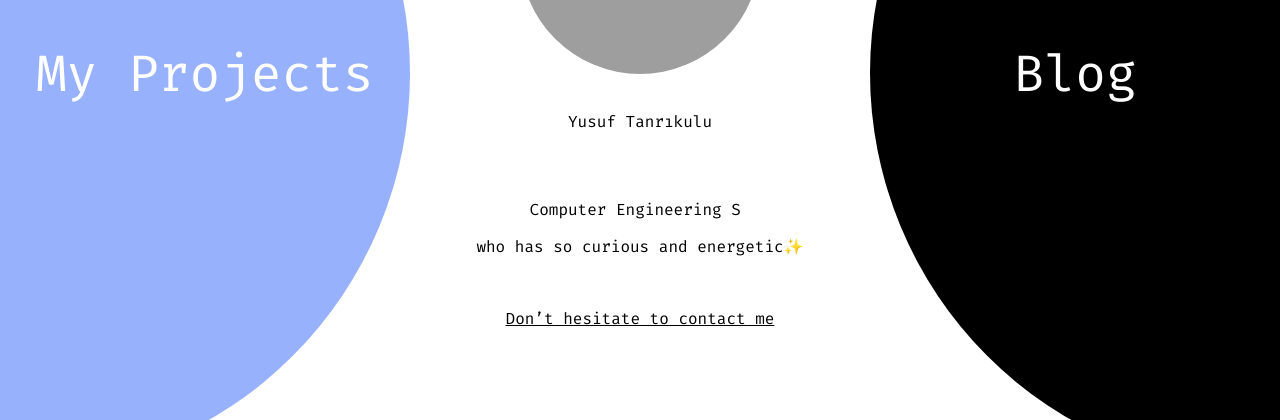
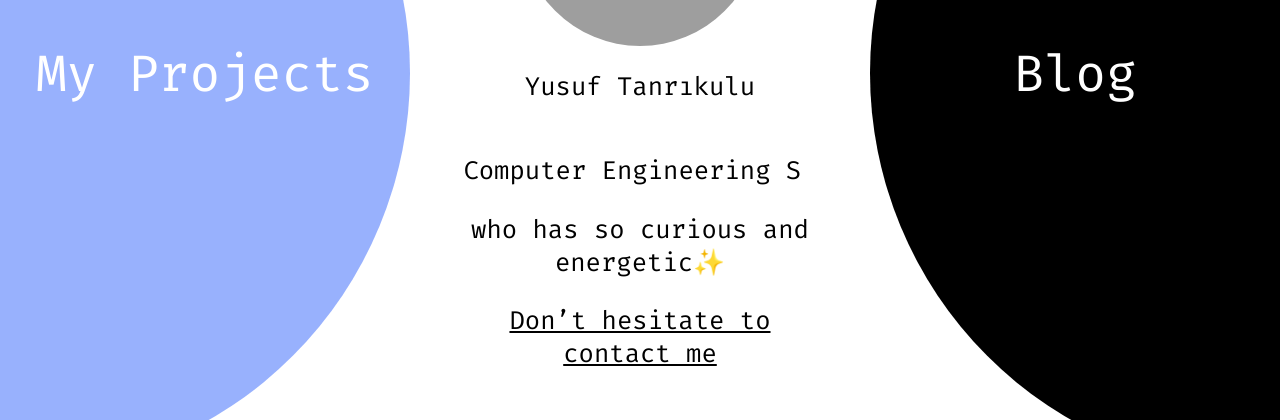
Before and after one commit to yusufdeepwork/my-portfolio-nextjs, a Next.js app: page / in a window 1280 px wide. Shown: the part 327-747 px from the top of the page. Built offline with nearby package versions, Linux system fonts and the light colour scheme; grey boxes are pictures that could not be loaded.

Commit message:
increase profile font-size

```diff
--- a/styles/Home.module.scss
+++ b/styles/Home.module.scss
@@ -80,17 +80,18 @@
     }
   }
   text{
-    margin-top: 1vw;
+
     width: 28vw;
-    margin-bottom: 3vw;
+    margin-bottom: 2vw;
     text-align: center;
     display: flex;
     flex-direction: column;
     font-family: 'Fira Code', monospace;
     text-align: center;
     display: flex;
+    font-size:2vw;
     justify-content: center;
-    @media screen and (max-width: 750px){
+    @media screen and (max-width: 900px){
       font-size: 3vw;
 
     }
```
